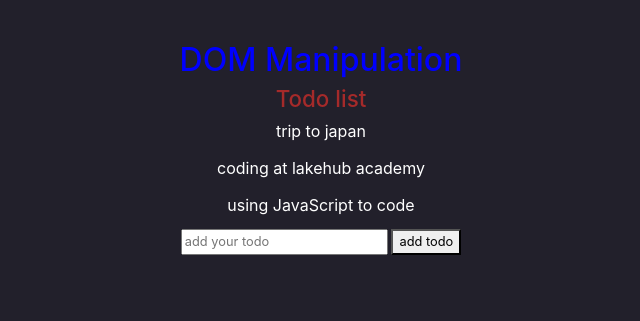
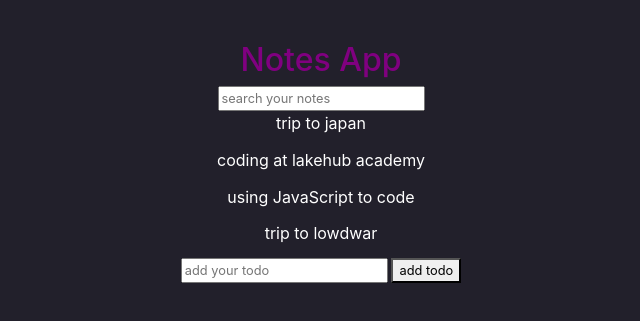
Before and after one commit to JoseOgam/Dom-Manipulate, a plain HTML site: page index.html in a window 1280 px wide. Shown: the whole page, without its empty margins (319-959 px from the left). Drawn offline with nearby package versions, Linux system fonts and the light colour scheme.

Commit message:
index and scripts files updated, bootsrap4 linked and add some css

```diff
--- a/index.html
+++ b/index.html
@@ -12,6 +12,10 @@
   </head>
   <body>
     <div class="main-section">
+      <div class="container">
+        <h1>Notes App</h1>
+        <input type="text" placeholder="search your notes" />
+      </div>
       <div class="container"></div>
       <form>
         <input type="text" placeholder="add your todo" />
--- a/scripts.js
+++ b/scripts.js
@@ -1,13 +1,13 @@
-var headerTag = document.createElement("h1");
-headerTag.textContent = "DOM Manipulation";
-headerTag.style.color = "blue";
+// var headerTag = document.createElement("h1");
+// headerTag.textContent = "DOM Manipulation";
+// headerTag.style.color = "blue";
 
-document.querySelector(".container").appendChild(headerTag);
+// document.querySelector(".container").appendChild(headerTag);
 
-var header3 = document.createElement("h3");
-header3.textContent = "Todo list";
-header3.style.cssText = "color: brown";
-document.querySelector(".container").appendChild(header3);
+// var header3 = document.createElement("h3");
+// header3.textContent = "Todo list";
+// header3.style.cssText = "color: brown";
+// document.querySelector(".container").appendChild(header3);
 
 const todos = [
   {
@@ -22,7 +22,19 @@ const todos = [
     text: "using JavaScript to code",
     completed: true,
   },
+  {
+    text: "trip to lowdwar",
+    completed: false,
+  },
 ];
+
+const incompleteTodos = todos.filter((todo) => {
+  return !todo.completed;
+});
+
+var pending = document.createElement("h2");
+pending.textContent = `you have ${incompleteTodos.length} left`;
+document.querySelector("body").appendChild(pending);
 
 todos.forEach((todo) => {
   var p = document.createElement("p");
--- a/styles.css
+++ b/styles.css
@@ -16,3 +16,7 @@ p {
   color: white;
   font-size: medium;
 }
+
+h1 {
+  color: purple;
+}
```
